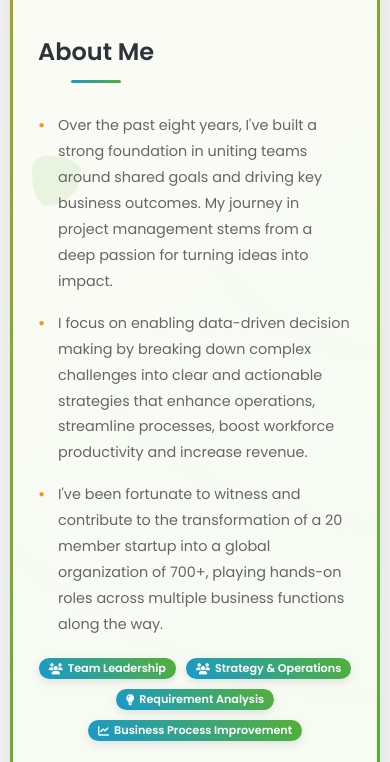
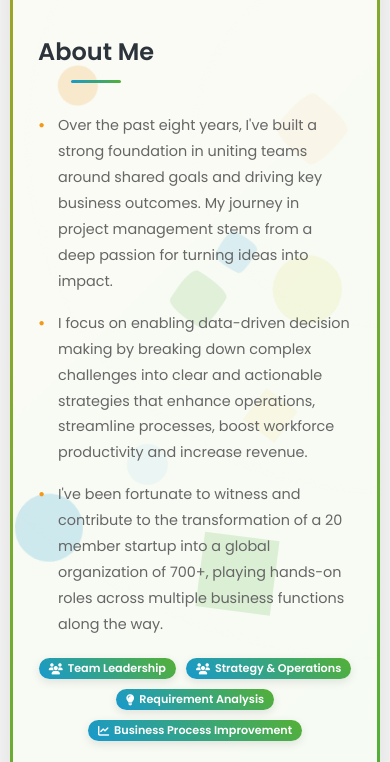
Before and after one commit to JStechworld/ankit-sharma-DigiCard, a plain HTML site: page index.html in a window 390 px wide. Shown: the part 620-1382 px from the top of the page. Drawn offline with nearby package versions, Linux system fonts and the light colour scheme.

Commit message:
Mobile view perfect

```diff
--- a/index.html
+++ b/index.html
@@ -423,44 +423,11 @@
             /* animation: float 15s infinite linear; */
         }
 
-        .shape:nth-child(1) {
-            top: 10%;
-            left: 10%;
-            width: 50px;
-            height: 50px;
-            background: var(--primary);
-            border-radius: 50%;
-            animation-delay: 0s;
-        }
-
-        .shape:nth-child(2) {
-            top: 70%;
-            left: 80%;
-            width: 70px;
-            height: 70px;
-            background: var(--secondary);
-            border-radius: 30% 70% 70% 30% / 30% 30% 70% 70%;
-            animation-delay: 2s;
-        }
-
-        .shape:nth-child(3) {
-            top: 30%;
-            left: 60%;
-            width: 40px;
-            height: 40px;
-            background: var(--accent);
-            border-radius: 50%;
-            animation-delay: 4s;
-        }
-
-        .shape:nth-child(4) {
-            top: 80%;
-            left: 20%;
-            width: 60px;
-            height: 60px;
-            background: var(--primary);
-            border-radius: 20% 80% 20% 80% / 80% 20% 80% 20%;
-            animation-delay: 6s;
+        .shape {
+            position: absolute;
+            opacity: 0.1;
+            animation: float 15s infinite linear;
+            will-change: transform;
         }
 
         @keyframes float {
@@ -557,8 +524,7 @@
 
         .projects-section {
             width: 100%;
-            padding: 20px;
-            margin-top: 30px;
+            padding: 10px;
             transition: all 0.5s ease;
             max-height: 0;
             overflow: hidden;
@@ -568,7 +534,7 @@
         .projects-section.active {
             max-height: fit-content;
             opacity: 1;
-            padding: 20px;
+            padding: 10px;
         }
 
         /* Projects Toggle Button */
@@ -810,8 +776,8 @@
 
             .timeline-item {
                 width: 100%;
-                padding-left: 70px;
-                padding-right: 25px;
+                padding-left: 20px;
+                padding-right: 5px;
             }
 
             .timeline-item:nth-child(even) {
@@ -828,6 +794,11 @@
             .timeline-content {
                 position: relative;
                 margin-left: 0;
+                padding: 10px;
+            }
+
+            .timeline {
+                margin: 10px auto;
             }
 
             .timeline-content h3 {
@@ -873,6 +844,22 @@
         <div class="card-container">
             <div class="card-container-inner">
                 <div class="floating-shapes">
+                    <div class="shape"></div>
+                    <div class="shape"></div>
+                    <div class="shape"></div>
+                    <div class="shape"></div>
+                    <div class="shape"></div>
+                    <div class="shape"></div>
+                    <div class="shape"></div>
+                    <div class="shape"></div>
+                    <div class="shape"></div>
+                    <div class="shape"></div>
+                    <div class="shape"></div>
+                    <div class="shape"></div>
+                    <div class="shape"></div>
+                    <div class="shape"></div>
+                    <div class="shape"></div>
+                    <div class="shape"></div>
                     <div class="shape"></div>
                     <div class="shape"></div>
                     <div class="shape"></div>
@@ -1111,11 +1098,16 @@
                                     <span>Node.js</span>
                                 </div>
                                 <ul style="list-style: none; padding-left: 0; margin: 15px 0;">
-                                    <li style="margin-bottom: 8px;">• <strong>Cabin & Conference Management:</strong> Streamlines booking and allocation of office spaces</li>
-                                    <li style="margin-bottom: 8px;">• <strong>Foodcourt Management:</strong> Digital solution for canteen orders and coordination</li>
-                                    <li style="margin-bottom: 8px;">• <strong>Travel Desk:</strong> End-to-end travel booking and expense management platform</li>
-                                    <li style="margin-bottom: 8px;">• <strong>Conclave Event Website:</strong> Portal for organizing large scale conferences</li>
-                                    <li style="margin-bottom: 8px;">• <strong>Portfolio Management:</strong> Custom portfolio websites for company firms and leaders</li>
+                                    <li style="margin-bottom: 8px;">• <strong>Cabin & Conference Management:</strong>
+                                        Streamlines booking and allocation of office spaces</li>
+                                    <li style="margin-bottom: 8px;">• <strong>Foodcourt Management:</strong> Digital
+                                        solution for canteen orders and coordination</li>
+                                    <li style="margin-bottom: 8px;">• <strong>Travel Desk:</strong> End-to-end travel
+                                        booking and expense management platform</li>
+                                    <li style="margin-bottom: 8px;">• <strong>Conclave Event Website:</strong> Portal
+                                        for organizing large scale conferences</li>
+                                    <li style="margin-bottom: 8px;">• <strong>Portfolio Management:</strong> Custom
+                                        portfolio websites for company firms and leaders</li>
                                 </ul>
                             </div>
                         </div>
@@ -1499,7 +1491,6 @@
     </div>
 
     <script>
-        document.addEventListener('DOMContentLoaded', function () {
         // const card = document.querySelector('.card-container');
         // document.addEventListener('mousemove', function (e) {
         //     const xAxis = (window.innerWidth / 2 - e.pageX) / 25;
@@ -1509,15 +1500,74 @@
         // card.addEventListener('mouseleave', function () {
         //     card.style.transform = 'rotateY(0deg) rotateX(0deg)';
         // });
+        document.addEventListener('DOMContentLoaded', function () {
             const shapes = document.querySelectorAll('.shape');
+            const shapeTypes = ['circle', 'blob1', 'blob2', 'triangle', 'square', 'random'];
+
             shapes.forEach(shape => {
-                shape.style.left = Math.random() * 90 + '%';
-                shape.style.top = Math.random() * 90 + '%';
-                shape.style.width = (Math.random() * 50 + 30) + 'px';
-                shape.style.height = shape.style.width;
+                shape.style.left = Math.random() * 95 + '%';
+                shape.style.top = Math.random() * 95 + '%';
+
+                const size = Math.random() * 50 + 30;
+                shape.style.width = size + 'px';
+                shape.style.height = size + 'px';
+
                 shape.style.animationDuration = (Math.random() * 20 + 10) + 's';
                 shape.style.animationDelay = (Math.random() * 5) + 's';
+                shape.style.opacity = (Math.random() * 0.15 + 0.05).toFixed(2);
+
+                const type = shapeTypes[Math.floor(Math.random() * shapeTypes.length)];
+                switch (type) {
+                    case 'circle':
+                        shape.style.borderRadius = '50%';
+                        break;
+                    case 'blob1':
+                        shape.style.borderRadius = '30% 70% 70% 30% / 30% 30% 70% 70%';
+                        break;
+                    case 'blob2':
+                        shape.style.borderRadius = '20% 80% 20% 80% / 80% 20% 80% 20%';
+                        break;
+                    case 'triangle':
+                        shape.style.width = '0';
+                        shape.style.height = '0';
+                        shape.style.borderLeft = size / 2 + 'px solid transparent';
+                        shape.style.borderRight = size / 2 + 'px solid transparent';
+                        shape.style.borderBottom = size + 'px solid ' + getRandomColor();
+                        shape.style.background = 'transparent';
+                        break;
+                    case 'square':
+                        shape.style.borderRadius = '0';
+                        break;
+                    case 'random':
+                        shape.style.borderRadius =
+                            Math.random() * 50 + '% ' +
+                            Math.random() * 50 + '% ' +
+                            Math.random() * 50 + '% ' +
+                            Math.random() * 50 + '% / ' +
+                            Math.random() * 50 + '% ' +
+                            Math.random() * 50 + '% ' +
+                            Math.random() * 50 + '% ' +
+                            Math.random() * 50 + '%';
+                        break;
+                }
+
+                if (type !== 'triangle') {
+                    shape.style.background = Math.random() > 0.7 ?
+                        getRandomColor() :
+                        `var(--${['primary', 'secondary', 'accent'][Math.floor(Math.random() * 3)]})`;
+                }
+
+                shape.style.transform = `rotate(${Math.random() * 360}deg)`;
             });
+
+            function getRandomColor() {
+                const letters = '0123456789ABCDEF';
+                let color = '#';
+                for (let i = 0; i < 6; i++) {
+                    color += letters[Math.floor(Math.random() * 16)];
+                }
+                return color;
+            }
         });
     </script>
     <script>
```
Lines whose indentation alone changed are shown as unchanged.
